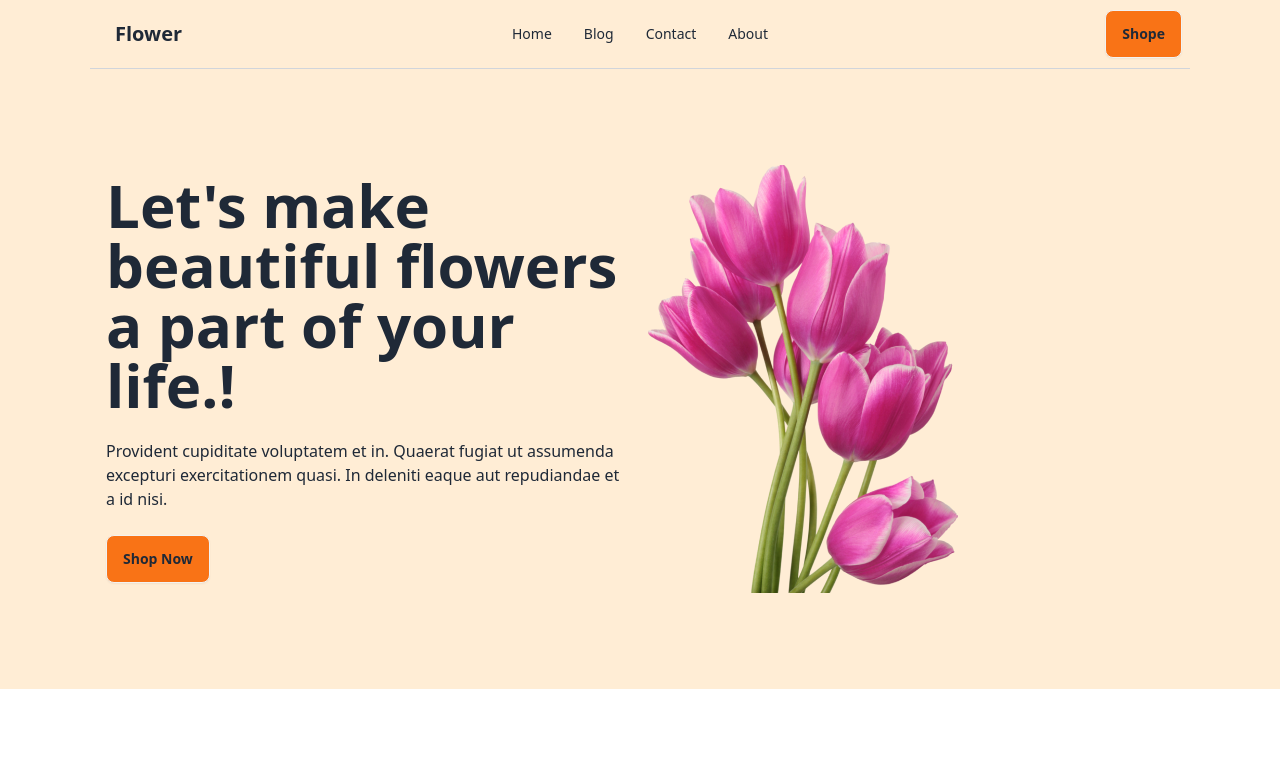
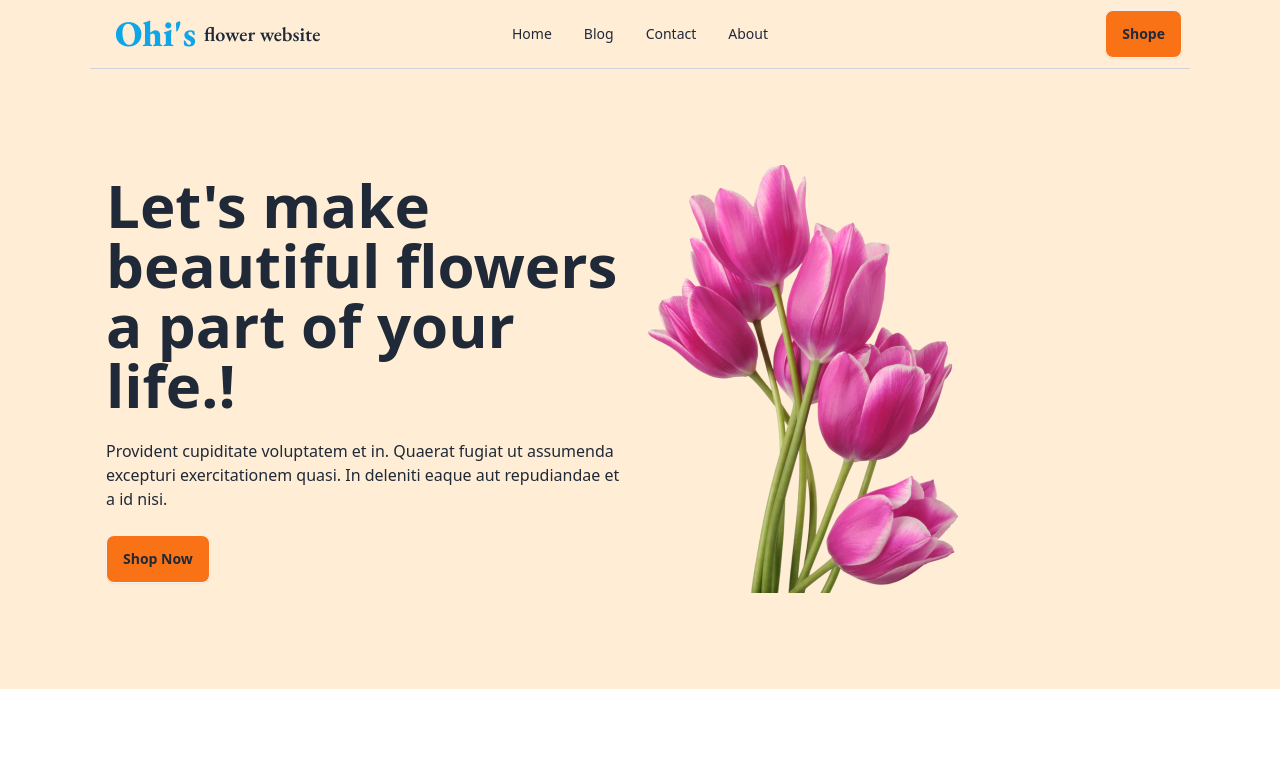
Before and after one commit to Alamin573190/flower-shop-website, a plain HTML site: page index.html in a window 1280 px wide. Shown: the top 766 px of the page. Drawn offline with nearby package versions, Linux system fonts and the light colour scheme.

Commit message:
Extra commit

```diff
--- a/index.html
+++ b/index.html
@@ -15,6 +15,9 @@
       <link rel="preconnect" href="https://fonts.googleapis.com">
       <link rel="preconnect" href="https://fonts.gstatic.com" crossorigin>
       <link href="https://fonts.googleapis.com/css2?family=Lato:wght@300;400;700;900&display=swap" rel="stylesheet">
+      <link
+      href="https://fonts.googleapis.com/css2?family=EB+Garamond:wght@400;500;600;700;800&family=Poppins:wght@200;300;400;500&display=swap"
+      rel="stylesheet">
 
       <!-- tailwind custom colore -->
       <script>
@@ -54,7 +57,8 @@
                       <li><a>About</a></li>
                     </ul>
                   </div>
-                  <a class="btn btn-ghost text-xl">Flower</a>
+                  <a class="btn btn-ghost text-xl " style=" font-family: 'EB Garamond', serif;"><span class="text-4xl font-extrabold text-sky-500" > Ohi's</span> flower website
+                  </a>
                 </div>
                 <div class="navbar-center hidden lg:flex">
                   <ul class="menu menu-horizontal px-1">
```
